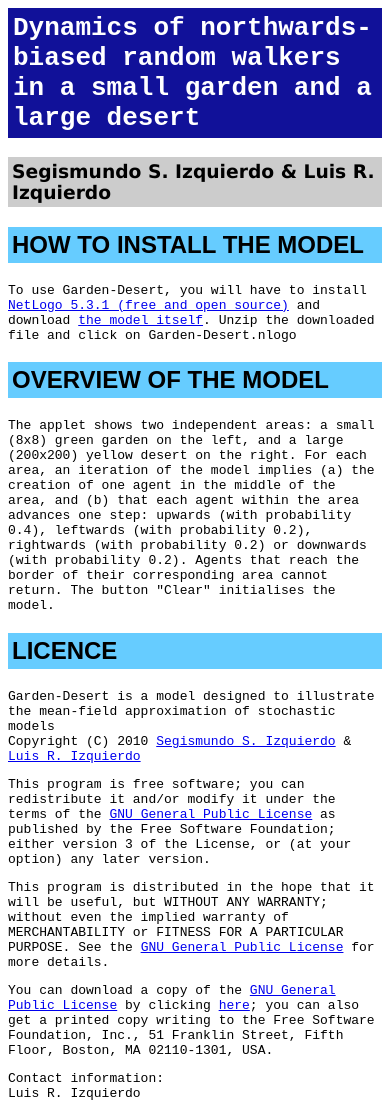
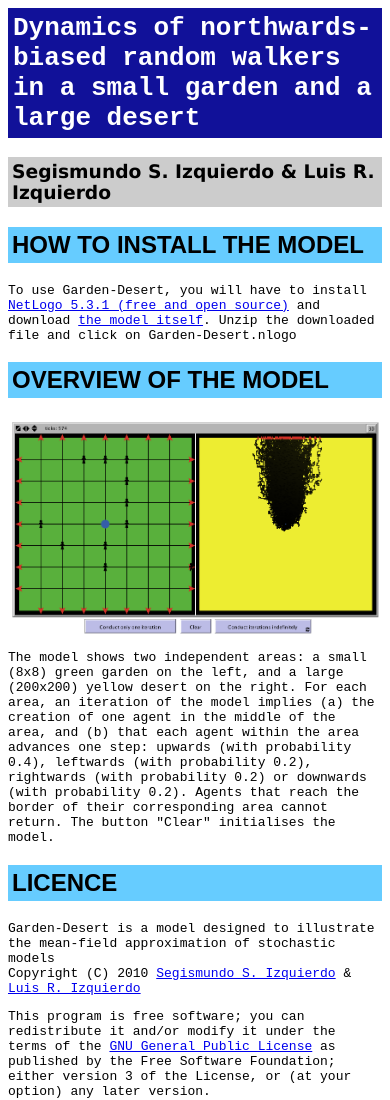
Before and after one commit to luis-r-izquierdo/garden-desert, a plain HTML site: page index.html in a window 390 px wide. Shown: the top 1100 px of the page. Drawn offline with Linux system fonts and the light colour scheme.

Commit message:
added responsive img

```diff
--- a/index.html
+++ b/index.html
@@ -39,6 +39,14 @@
          font-family: monospace
       }
    </STYLE>
+   <STYLE type="text/css">
+      img {
+         max-width: 100%;
+         height: auto;
+         width: auto\9;
+         /* ie8 */
+      }
+   </STYLE>
 
 </head>
 
@@ -71,7 +79,8 @@
 
    <H2>OVERVIEW OF THE MODEL</H2>
 
-   <p>The applet shows two independent areas: a small (8x8) green garden on the left, and a large (200x200) yellow desert on the right. For each area, an iteration of the model implies (a) the creation of one agent in the middle of the area, and (b) that each agent within the area advances one step: upwards (with probability 0.4), leftwards (with probability 0.2), rightwards (with probability 0.2) or downwards (with probability 0.2). Agents that reach the border of their corresponding area cannot return. The button "Clear" initialises the model. </p>
+   <img style="margin:0px auto;display:block" src="./garden-desert.png" alt="timeline" />
+   <p>The model shows two independent areas: a small (8x8) green garden on the left, and a large (200x200) yellow desert on the right. For each area, an iteration of the model implies (a) the creation of one agent in the middle of the area, and (b) that each agent within the area advances one step: upwards (with probability 0.4), leftwards (with probability 0.2), rightwards (with probability 0.2) or downwards (with probability 0.2). Agents that reach the border of their corresponding area cannot return. The button "Clear" initialises the model. </p>
 
    <H2>LICENCE</H2>
    <p>Garden-Desert is a model designed to illustrate the mean-field approximation of stochastic models
```
Also changed, not shown: garden-desert.png (added).
